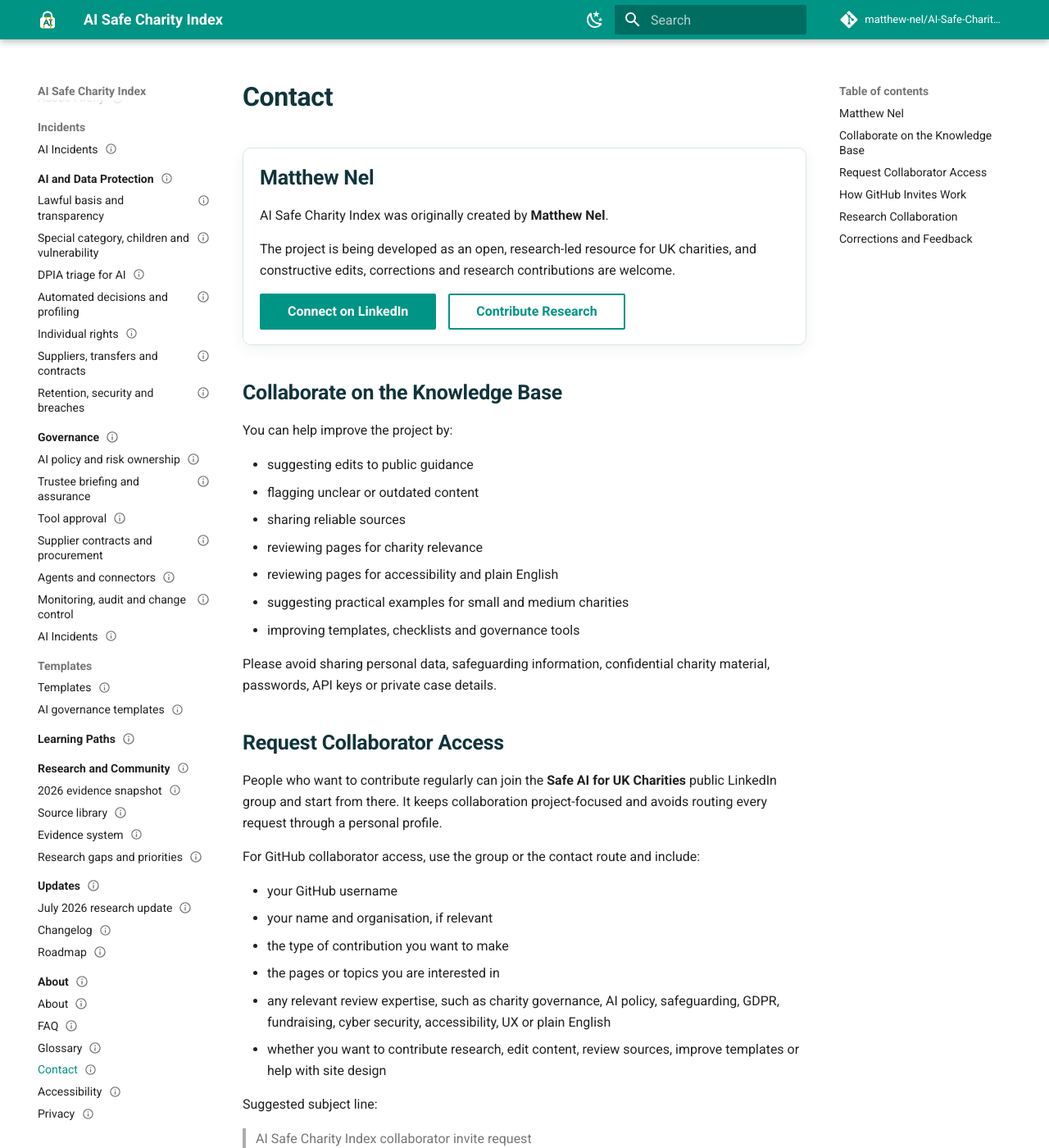
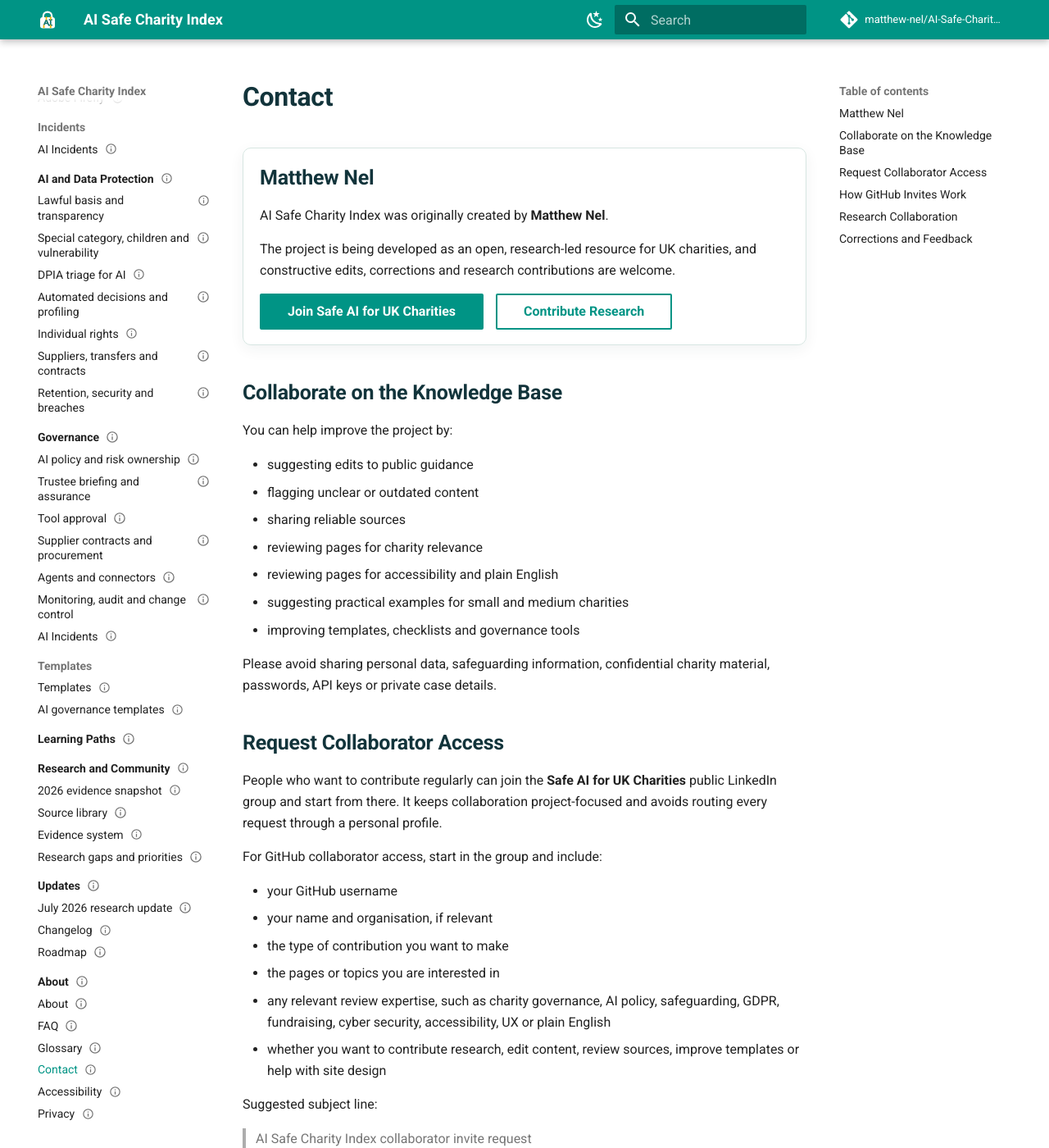
Before and after one commit to matthew-nel/AI-Safe-Charity-Index, an MkDocs documentation site: the page built from docs/about/contact.md, in a window 1280 px wide and 1400 px high. Shown: the whole window at 82% size. Built offline with MkDocs 1.6.1 and Material for MkDocs 9.7.7, drawn with Linux system fonts in a browser that asks for light colours; comment, search, counter and statistics services are not loaded.

Commit message:
Use community group for contact CTAs

```diff
--- a/docs/about/contact.md
+++ b/docs/about/contact.md
@@ -30,8 +30,8 @@ The project is being developed as an open, research-led resource for UK charitie
 
 <div class="asc-profile-actions" markdown="1">
 
-[Connect on LinkedIn](https://www.linkedin.com/in/matthewjamesnel/){ .md-button .md-button--primary }
-[Contribute Research](../research-and-community/index.md){ .md-button }
+[Join Safe AI for UK Charities](https://www.linkedin.com/groups/26300103/){ .md-button .md-button--primary }
+[Contribute Research](https://www.linkedin.com/groups/26300103/){ .md-button }
 
 </div>
 
@@ -55,7 +55,7 @@ Please avoid sharing personal data, safeguarding information, confidential chari
 
 People who want to contribute regularly can join the **Safe AI for UK Charities** public LinkedIn group and start from there. It keeps collaboration project-focused and avoids routing every request through a personal profile.
 
-For GitHub collaborator access, use the group or the contact route and include:
+For GitHub collaborator access, start in the group and include:
 
 - your GitHub username
 - your name and organisation, if relevant
```
